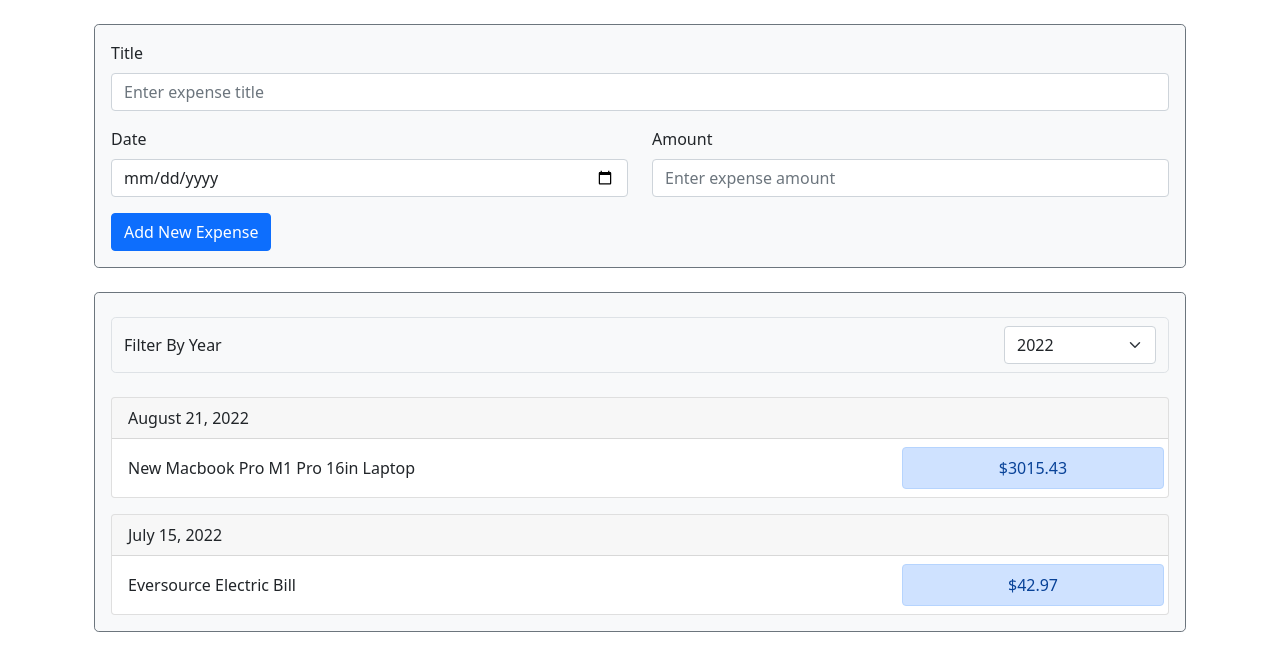
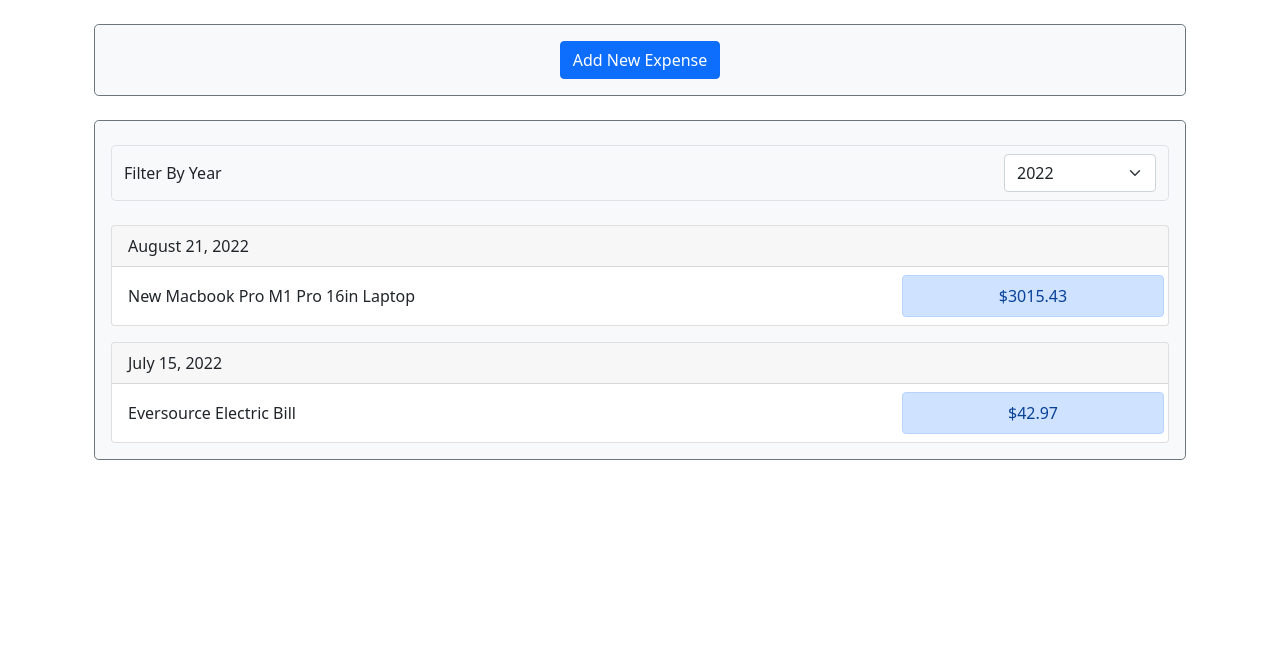
Before and after one commit to canivit/expenses, a React (Create React App) app in the folder expense-app/: page / in a window 1280 px wide. Shown: the top 670 px of the page. Built offline with nearby package versions, Linux system fonts and the light colour scheme.

Commit message:
ability to show and hide form based on editing state

```diff
--- a/expense-app/src/components/ExpenseForm.js
+++ b/expense-app/src/components/ExpenseForm.js
@@ -33,6 +33,10 @@ const ExpenseForm = (props) => {
     setEnteredTitle("");
     setEnteredDate("");
     setEnteredAmount("");
+  };
+
+  const cancelHandler = () => {
+    props.onCancel();
   };
 
   return (
@@ -77,6 +81,10 @@ const ExpenseForm = (props) => {
       <Button variant="primary" type="submit">
         Add New Expense
       </Button>
+
+      <Button variant="danger" className="mx-2" onClick={cancelHandler}>
+        Cancel
+      </Button>
     </Form>
   );
 };
--- a/expense-app/src/components/NewExpense.js
+++ b/expense-app/src/components/NewExpense.js
@@ -1,14 +1,35 @@
+import { useState } from "react";
 import { Container } from "react-bootstrap";
 import ExpenseForm from "./ExpenseForm";
+import NewExpenseButton from "./NewExpenseButton";
+
+const INITIAL_FORM_VISIBILITY = false;
 
 const NewExpense = (props) => {
+  const [formVisibility, setFormVisiblity] = useState(INITIAL_FORM_VISIBILITY);
+
   const formSubmitHandler = (submittedExpenseData) => {
     props.onAddExpense(submittedExpenseData);
+    hideFormHandler();
   };
+
+  const showFormHandler = () => {
+    setFormVisiblity(true);
+  };
+
+  const hideFormHandler = () => {
+    setFormVisiblity(false);
+  };
+
+  const content = formVisibility ? (
+    <ExpenseForm onFormSubmit={formSubmitHandler} onCancel={hideFormHandler} />
+  ) : (
+    <NewExpenseButton onNewExpense={showFormHandler}></NewExpenseButton>
+  );
 
   return (
     <Container className="p-3 bg-light border border-secondary border-1 rounded-3">
-      <ExpenseForm onFormSubmit={formSubmitHandler} />
+      {content}
     </Container>
   );
 };
--- /dev/null
+++ b/expense-app/src/components/NewExpenseButton.js
@@ -0,0 +1,17 @@
+import { Button } from "react-bootstrap";
+
+const NewExpenseButton = (props) => {
+  const onClickHandler = () => {
+    props.onNewExpense();
+  };
+
+  return (
+    <div className="text-center">
+      <Button variant="primary" size="large" onClick={onClickHandler}>
+        Add New Expense
+      </Button>
+    </div>
+  );
+};
+
+export default NewExpenseButton;
```
